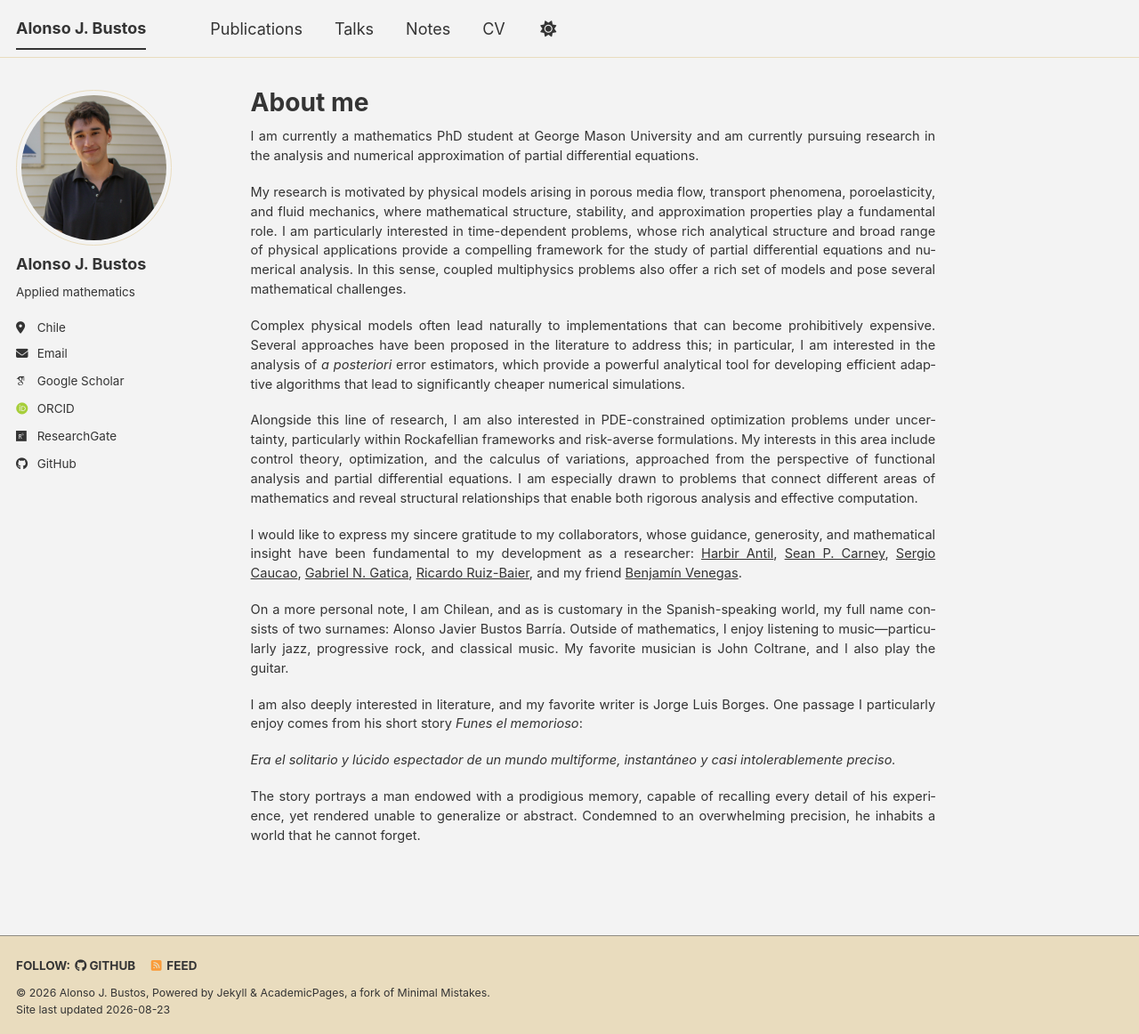
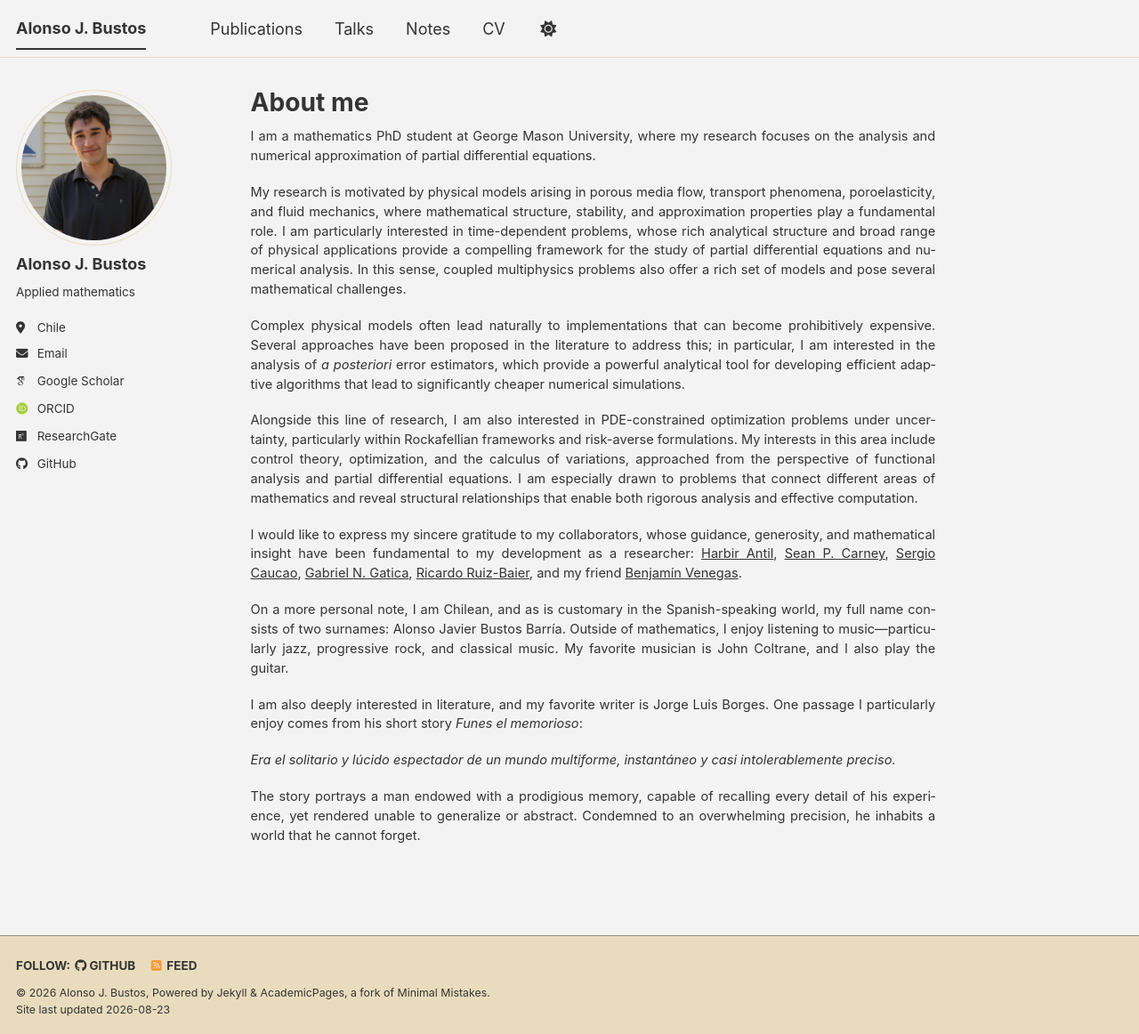
Before and after one commit to alonsojbustos/alonsojbustos.github.io, a Jekyll site: the page built from _pages/about.md, in a window 1280 px wide and 1162 px high. Shown: the whole window at 89% size. Built offline with Jekyll 4.4.1, drawn with Linux system fonts in a browser that asks for light colours; some web fonts are replaced; a script bundle is joined from its source files by our own code; library files that are not in the unit come from our copies.

Commit message:
Refine about page description for clarity

```diff
--- a/_pages/about.md
+++ b/_pages/about.md
@@ -7,7 +7,7 @@ redirect_from:
   - /about.html
 ---
 
-I am currently a mathematics PhD student at George Mason University and am currently pursuing research in the analysis and numerical approximation of partial differential equations.
+I am a mathematics PhD student at George Mason University, where my research focuses on the analysis and numerical approximation of partial differential equations.
 
 My research is motivated by physical models arising in porous media flow, transport phenomena, poroelasticity, and fluid mechanics, where mathematical structure, stability, and approximation properties play a fundamental role. I am particularly interested in time-dependent problems, whose rich analytical structure and broad range of physical applications provide a compelling framework for the study of partial differential equations and numerical analysis. In this sense, coupled multiphysics problems also offer a rich set of models and pose several mathematical challenges.
 
```
